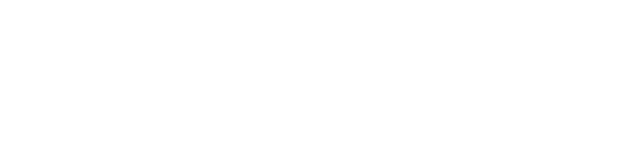
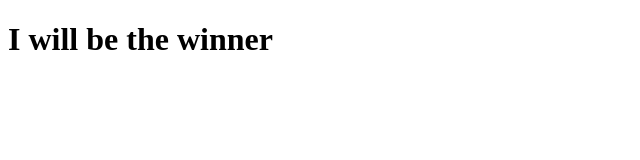
Before and after one commit to Codewithprajwol/program-in-graphics, a plain HTML site: page index.html in a window 1280 px wide. Shown: the whole page, without its empty margins (0-640 px from the left). Drawn offline with Linux system fonts and the light colour scheme.

Commit message:
skipped staging area and fixed<

```diff
--- a/index.html
+++ b/index.html
@@ -6,6 +6,6 @@
     <title>Document</title>
 </head>
 <body>
-
+    <h1>I will be the winner</h1>
 </body>
 </html>
```
